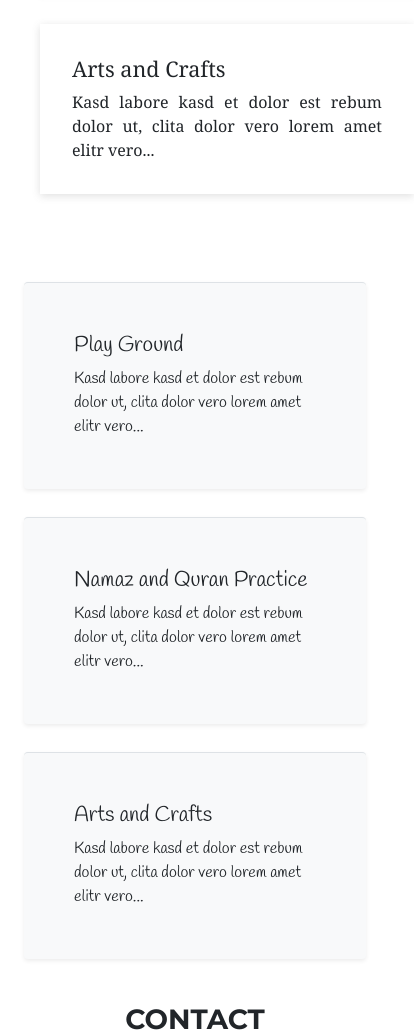
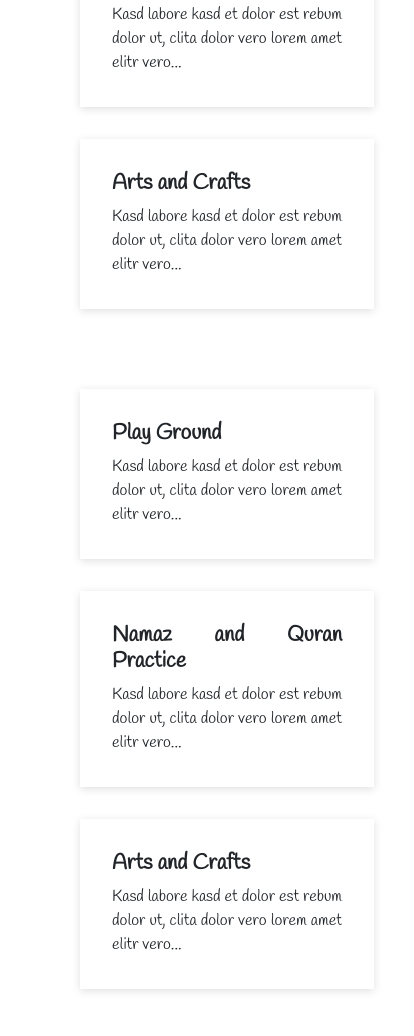
Before and after one commit to Rajasthani-Coders/vazirschool, a plain HTML site: page index.html in a window 390 px wide. Shown: the part 3598-4634 px from the top of the page, 414 px wide, since content can reach past the window. Drawn offline with nearby package versions, Linux system fonts and the light colour scheme; a web font is replaced by a local one.

Commit message:
Add more facilities cards

```diff
--- a/index.html
+++ b/index.html
@@ -89,18 +89,7 @@
               </div>
             </div>
 
-            <div class="nav-item dropdown">
-              <a
-                href="#"
-                class="nav-link dropdown-toggle"
-                data-toggle="dropdown"
-                >Facilities</a
-              >
-              <div class="dropdown-menu rounded-0 m-0">
-                <a href="blog.html" class="dropdown-item">Blog Grid</a>
-                <a href="single.html" class="dropdown-item">Blog Detail</a>
-              </div>
-            </div>
+            <a href="#facilities" class="nav-item nav-link">Facilities</a>
 
             <div class="nav-item dropdown">
               <a
@@ -248,7 +237,7 @@
             /> -->
             <img
               data-aos="fade-right"
-              src="/img/c3.jpg"
+              src="img/c3.jpg"
               class="img-fluid"
               alt=""
             />
@@ -296,9 +285,35 @@
     </section>
     <!-- End About Us Section -->
 
-    <!--Facilities Test start-->
-    <div class="">
-      <div class="row justify-content-around m-2">
+    <!--Facilities  start-->
+    <div id="facilities">
+      <h1 class="text-center">FACILITIES</h1>
+
+      <div class="row justify-content-around m-5">
+        <div class="col-md-3 facilities-card">
+          <h4>Play Ground</h4>
+          <p class="m-0">
+            Kasd labore kasd et dolor est rebum dolor ut, clita dolor vero lorem
+            amet elitr vero...
+          </p>
+        </div>
+        <div class="col-md-3 facilities-card">
+          <h4>Namaz and Quran Practice</h4>
+          <p class="m-0">
+            Kasd labore kasd et dolor est rebum dolor ut, clita dolor vero lorem
+            amet elitr vero...
+          </p>
+        </div>
+        <div class="col-md-3 facilities-card">
+          <h4>Arts and Crafts</h4>
+          <p class="m-0">
+            Kasd labore kasd et dolor est rebum dolor ut, clita dolor vero lorem
+            amet elitr vero...
+          </p>
+        </div>
+      </div>
+
+      <div class="row justify-content-around m-5">
         <div class="col-md-3 facilities-card">
           <h4>Play Ground</h4>
           <p class="m-0">
@@ -323,58 +338,7 @@
       </div>
     </div>
 
-    <!--Facilities Test end-->
-
-    <!-- Facilities Start -->
-    <div class="container-fluid facilities pt-5">
-      <div class="container pb-3">
-        <div class="row">
-          <div class="col-lg-4 col-md-6 pb-1" data-aos="fade-down-right">
-            <div
-              class="d-flex bg-light shadow-sm border-top rounded mb-4"
-              style="padding: 50px"
-            >
-              <div class="pl-4">
-                <h4>Play Ground</h4>
-                <p class="m-0">
-                  Kasd labore kasd et dolor est rebum dolor ut, clita dolor vero
-                  lorem amet elitr vero...
-                </p>
-              </div>
-            </div>
-          </div>
-          <div class="col-lg-4 col-md-6 pb-1" data-aos="zoom-in">
-            <div
-              class="d-flex bg-light shadow-sm border-top rounded mb-4"
-              style="padding: 50px"
-            >
-              <div class="pl-4">
-                <h4>Namaz and Quran Practice</h4>
-                <p class="m-0">
-                  Kasd labore kasd et dolor est rebum dolor ut, clita dolor vero
-                  lorem amet elitr vero...
-                </p>
-              </div>
-            </div>
-          </div>
-          <div class="col-lg-4 col-md-6 pb-1" data-aos="fade-down-left">
-            <div
-              class="d-flex bg-light shadow-sm border-top rounded mb-4"
-              style="padding: 50px"
-            >
-              <div class="pl-4">
-                <h4>Arts and Crafts</h4>
-                <p class="m-0">
-                  Kasd labore kasd et dolor est rebum dolor ut, clita dolor vero
-                  lorem amet elitr vero...
-                </p>
-              </div>
-            </div>
-          </div>
-        </div>
-      </div>
-    </div>
-    <!-- Facilities end -->
+    <!--Facilities  end-->
 
     <!-- ======= Contact Section ======= -->
     <section id="contact" class="contact">
--- a/style.css
+++ b/style.css
@@ -1,4 +1,5 @@
 @import url('https://fonts.googleapis.com/css2?family=Handlee&display=swap');
+@import url('https://fonts.googleapis.com/css2?family=Stoke:wght@300;400&display=swap');
 
 * {
     margin: 0;
@@ -76,10 +77,6 @@ h1 {
     height: 80vh;
 }
 
-.carousel {
-    /* margin: 0 20px !important; */
-}
-
 /* Header */
 .header {
     font-family: 'Handlee', cursive !important;
@@ -105,9 +102,7 @@ h1 {
     padding: 5rem !important;
 }
 
-.facilities {
-    font-family: 'Handlee', cursive !important;
-}
+
 
 
 /*About*/
@@ -125,11 +120,6 @@ h1 {
 
 
 
-
-/*------------------Facilities------------*/
-.facilities {
-    overflow-x: hidden !important;
-}
 
 /*---------------Welcome--------------*/
 .welcome {
@@ -153,13 +143,34 @@ hr {
 
 
 
+
+
 /*--------Facilities card*/
+
+#facilities {
+    padding-top: 1rem;
+}
+
+
+#facilities h1 {
+    font-weight: bold;
+    text-align: center;
+}
+
+
 .facilities-card {
     padding: 2rem !important;
     box-shadow: rgba(99, 99, 99, 0.2) 0px 2px 8px 0px;
     margin: 2rem;
     text-align: justify;
-    font-family: Cambria;
+    font-family: 'Handlee', cursive !important;
+
+
+
+}
+
+.facilities-card h4 {
+    font-weight: bold;
 }
 
 .facilities-card:hover {
```
